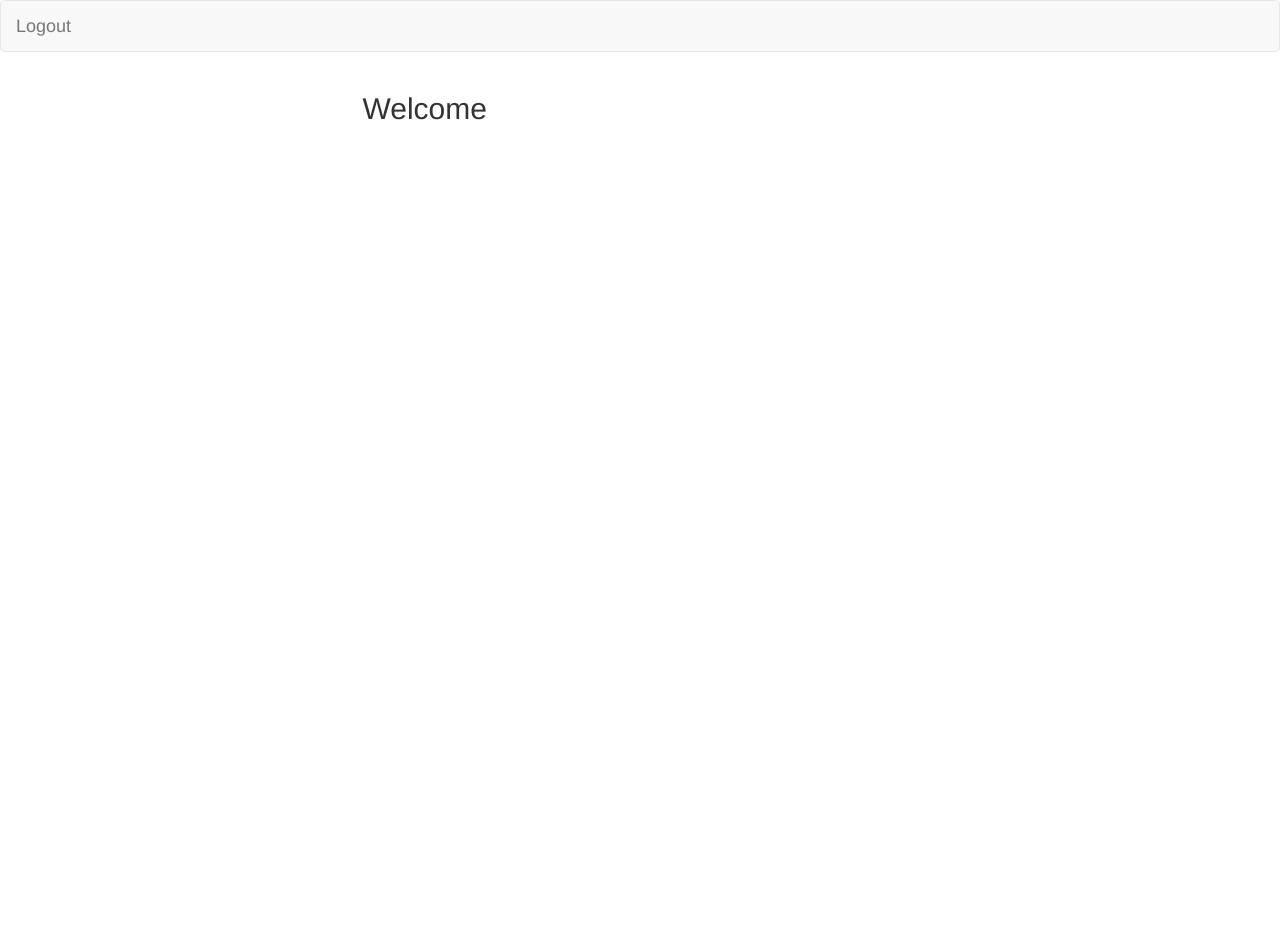
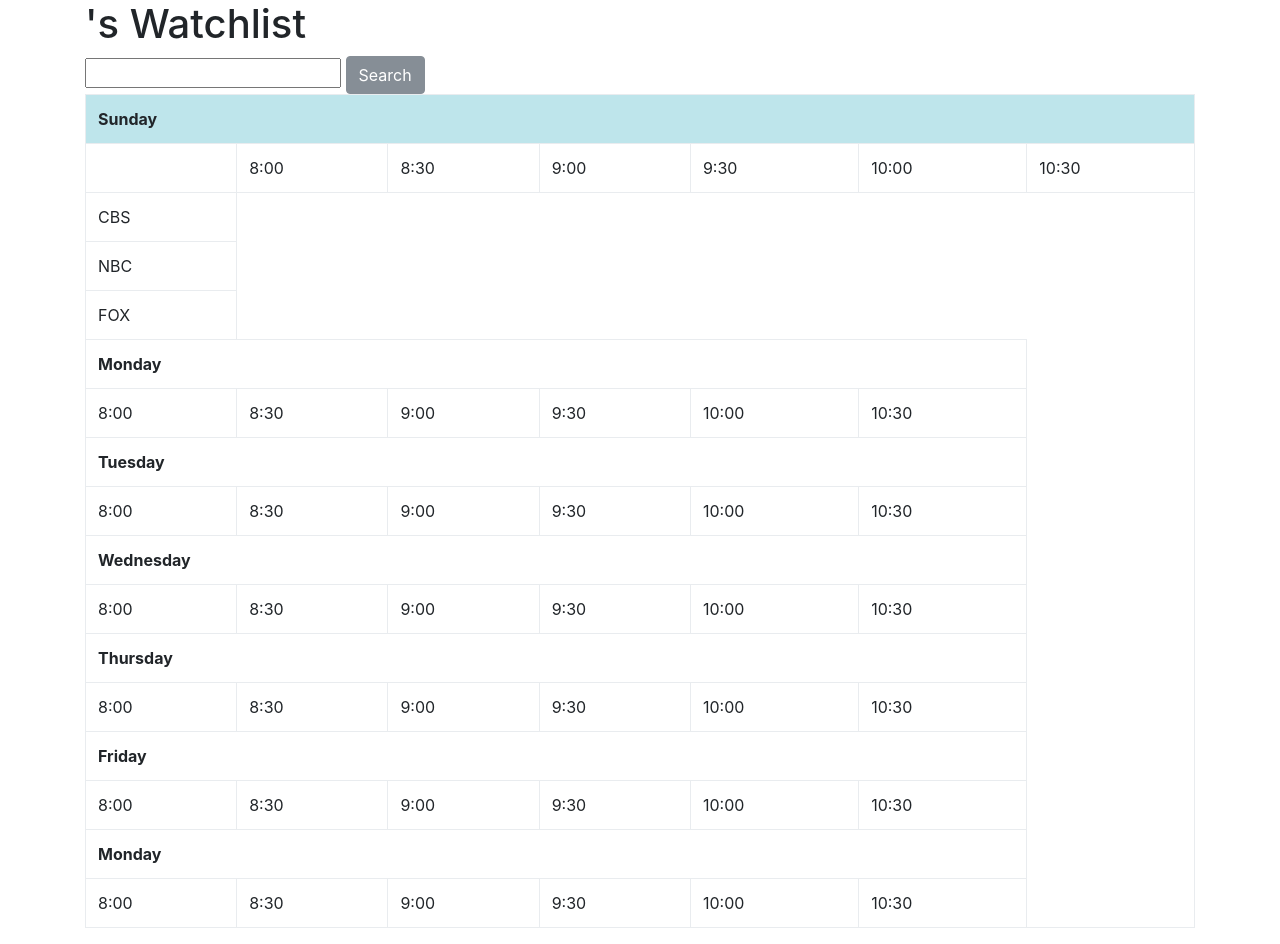
Before and after one commit to Kaitlyn-Folsom/watchlist, a website: page public/members.html in a window 1280 px wide. Before the commit the page ends 800 px from the top, so only its background shows below. Drawn offline with nearby package versions, Linux system fonts and the light colour scheme; no server answers.

Commit message:
tv api implemented

```diff
--- a/public/js/members.js
+++ b/public/js/members.js
@@ -3,5 +3,25 @@ $(document).ready(function() {
   // and updates the HTML on the page
   $.get("/api/user_data").then(function(data) {
     $(".member-name").text(data.email);
+    console.log("user data function");
   });
+
+
+
+  // This function handles events where a movie button is clicked
+  $(".searchTV").on("click", function(event) {
+    event.preventDefault();
+    // This line grabs the input from the textbox
+    var show = $(".tv-input").val().trim();
+    var queryURL = "http://api.tvmaze.com/search/shows?q=" + show;
+
+    // Creating an AJAX call for the specific movie button being clicked
+    $.ajax({
+      url: queryURL,
+      method: "GET"
+    }).done(function(response) {
+      console.log(response);
+    });
+  });
+
 });
--- a/public/members.html
+++ b/public/members.html
@@ -1,35 +1,111 @@
 <!DOCTYPE html>
 <html lang="en">
+<head>
+  <meta charset="UTF-8">
+  <meta name="viewport" content="width=device-width, initial-scale=1.0">
+  <meta http-equiv="X-UA-Compatible" content="ie=edge">
+  <meta name="description" content="">
+  <title>Watchlist</title>
 
-<head>
-  <title>Passport Authentication</title>
-  <meta charset="UTF-8">
-  <meta name="viewport" content="width=device-width, initial-scale=1">
-  <link rel="stylesheet" href="https://maxcdn.bootstrapcdn.com/bootswatch/3.3.7/lumen/bootstrap.min.css">
-  <link href="stylesheets/style.css" rel="stylesheet">
+	<link rel="shortcut icon" href="#" type="image/x-icon">
+
+	<link rel="stylesheet" href="https://maxcdn.bootstrapcdn.com/bootstrap/4.0.0-beta.2/css/bootstrap.min.css" integrity="sha384-PsH8R72JQ3SOdhVi3uxftmaW6Vc51MKb0q5P2rRUpPvrszuE4W1povHYgTpBfshb" crossorigin="anonymous">
+  <link rel="stylesheet" type="text/css" href="stylesheets/style.css">
+  <script src="https://cdnjs.cloudflare.com/ajax/libs/jquery/3.3.1/jquery.min.js"></script>
 </head>
+<body>
 
-<body>
-  <nav class="navbar navbar-default">
-  <div class="container-fluid">
-    <div class="navbar-header">
-      <a class="navbar-brand" href="/logout">
-        Logout
-      </a>
-    </div>
-  </div>
-</nav>
   <div class="container">
-    <div class="row">
-      <div class="col-md-6 col-md-offset-3">
-        <h2>Welcome <span class="member-name"></span></h2>
-      </div>
+      <h1><span class="member-name"></span>'s Watchlist</h1>
+
+
+      <input class="input tv-input" type="text">
+      <button class="btn btn-secondary searchTV" type="submit">Search</button>
+
+    <div class="table-responsive">
+      <table class="table table-bordered">
+        <th colspan="7" class="table-info">Sunday</th>
+          <tr>
+            <td></td>
+            <td>8:00</td>
+            <td>8:30</td>
+            <td>9:00</td>
+            <td>9:30</td>
+            <td>10:00</td>
+            <td>10:30</td>
+          </tr>
+          <tr>
+            <td>CBS</td>
+          </tr>
+          <tr>
+            <td>NBC</td>
+          </tr>
+          <tr>
+            <td>FOX</td>
+          </tr>
+        <th colspan="6">Monday</th>
+          <tr>
+            <td>8:00</td>
+            <td>8:30</td>
+            <td>9:00</td>
+            <td>9:30</td>
+            <td>10:00</td>
+            <td>10:30</td>
+          </tr>
+        <th colspan="6">Tuesday</th>
+          <tr>
+            <td>8:00</td>
+            <td>8:30</td>
+            <td>9:00</td>
+            <td>9:30</td>
+            <td>10:00</td>
+            <td>10:30</td>
+          </tr>
+        <th colspan="6">Wednesday</th>
+          <tr>
+            <td>8:00</td>
+            <td>8:30</td>
+            <td>9:00</td>
+            <td>9:30</td>
+            <td>10:00</td>
+            <td>10:30</td>
+          </tr>
+        <th colspan="6">Thursday</th>
+          <tr>
+            <td>8:00</td>
+            <td>8:30</td>
+            <td>9:00</td>
+            <td>9:30</td>
+            <td>10:00</td>
+            <td>10:30</td>
+          </tr>
+        <th colspan="6">Friday</th>
+          <tr>
+            <td>8:00</td>
+            <td>8:30</td>
+            <td>9:00</td>
+            <td>9:30</td>
+            <td>10:00</td>
+            <td>10:30</td>
+          </tr>
+        <th colspan="6">Monday</th>
+          <tr>
+            <td>8:00</td>
+            <td>8:30</td>
+            <td>9:00</td>
+            <td>9:30</td>
+            <td>10:00</td>
+            <td>10:30</td>
+          </tr>
+      </table>
     </div>
   </div>
 
-  <script src="https://cdnjs.cloudflare.com/ajax/libs/jquery/3.2.1/jquery.min.js"></script>
-  <script type="text/javascript" src="js/members.js"></script>
 
+  <script src="js/members.js"></script>
+  <script src="https://code.jquery.com/jquery-3.2.1.slim.min.js" integrity="sha384-KJ3o2DKtIkvYIK3UENzmM7KCkRr/rE9/Qpg6aAZGJwFDMVNA/GpGFF93hXpG5KkN" crossorigin="anonymous"></script>
+	<script src="https://cdnjs.cloudflare.com/ajax/libs/popper.js/1.12.3/umd/popper.min.js" integrity="sha384-vFJXuSJphROIrBnz7yo7oB41mKfc8JzQZiCq4NCceLEaO4IHwicKwpJf9c9IpFgh" crossorigin="anonymous"></script>
+	<script src="https://maxcdn.bootstrapcdn.com/bootstrap/4.0.0-beta.2/js/bootstrap.min.js" integrity="sha384-alpBpkh1PFOepccYVYDB4do5UnbKysX5WZXm3XxPqe5iKTfUKjNkCk9SaVuEZflJ" crossorigin="anonymous"></script>
+	 <script src="https://cdnjs.cloudflare.com/ajax/libs/jquery/3.2.1/jquery.min.js"></script>
 </body>
-
 </html>
```
